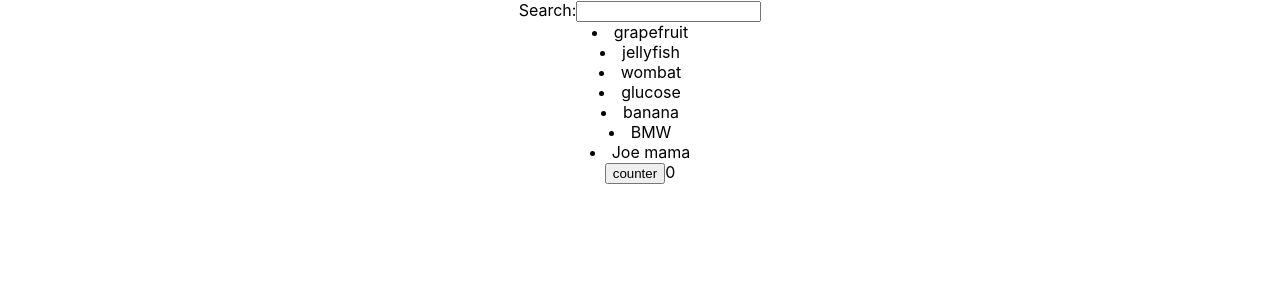
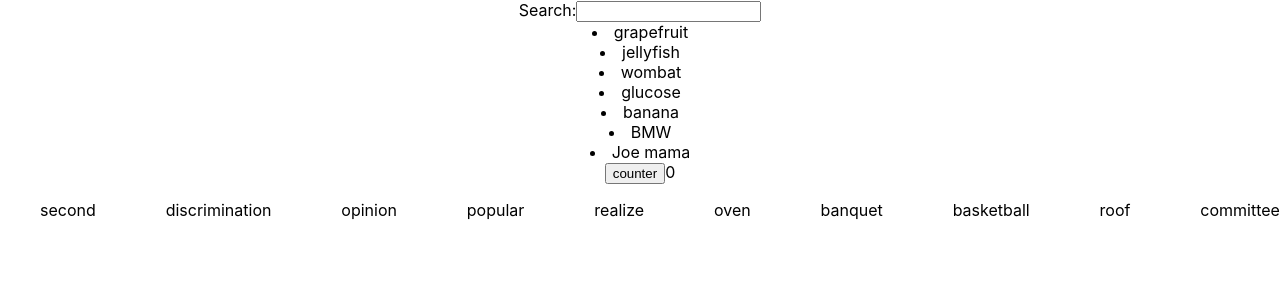
Before and after one commit to iamalondra/react-problems, a React (Create React App) app: page / in a window 1280 px wide. Shown: the top 300 px of the page. Built offline with nearby package versions, Linux system fonts and the light colour scheme.

Commit message:
implimented a Display list

```diff
--- a/src/App.js
+++ b/src/App.js
@@ -1,13 +1,15 @@
 import logo from './logo.svg';
 import './App.css';
 import SearchFilter from './problems/SearchFilter';
-import SimpleCounter from './problems/simple-counter';
+import SimpleCounter from './problems/SimpleCounter';
+import DisplayList from './problems/DisplayList/DisplayList';
 
 function App() {
   return (
     <div className="App">
       <SearchFilter />
       <SimpleCounter />
+      <DisplayList />
     </div>
   );
 }
--- /dev/null
+++ b/src/problems/DisplayList/DisplayList.css
@@ -0,0 +1,6 @@
+
+.words-list{
+  list-style-type: none;
+  display: flex;
+  justify-content: space-between;
+}
--- /dev/null
+++ b/src/problems/DisplayList/DisplayList.js
@@ -0,0 +1,22 @@
+import React from "react";
+import './DisplayList.css'
+
+const list = [
+  "second",
+  "discrimination",
+  "opinion",
+  "popular",
+  "realize",
+  "oven",
+  "banquet",
+  "basketball",
+  "roof",
+  "committee"
+];
+
+export default function DisplayList(){
+
+  const words = list.map((li) => <li>{li}</li>)
+
+  return <ul className="words-list">{words}</ul>
+}
```
Also changed, not shown: src/problems/SimpleCounter.js (renamed from src/problems/simple-counter.js).
